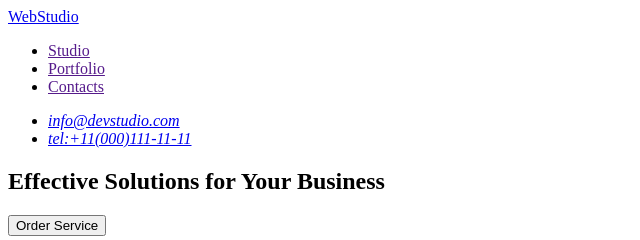
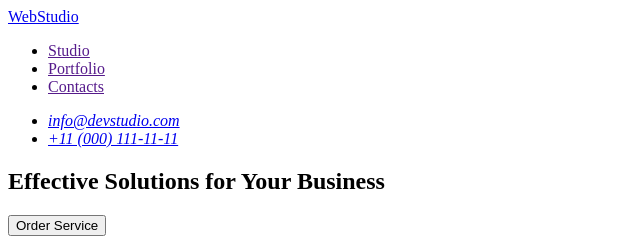
Before and after one commit to Oleksiy2301/goit-markup-hw-01, a plain HTML site: page index.html in a window 1280 px wide. Shown: the top 240 px of the page, 0-640 px from the left. Drawn offline with Linux system fonts and the light colour scheme.

Commit message:
Update index.html

```diff
--- a/index.html
+++ b/index.html
@@ -19,7 +19,7 @@
       <address>
         <ul>
           <li><a href="mailto:info@devstudio.com">info@devstudio.com</a></li>
-          <li><a href="tel:+11(000)111-11-11">tel:+11(000)111-11-11</a></li>
+          <li><a href="tel:+110001111111">+11 (000) 111-11-11</a></li>
         </ul>
       </address>
     </header>
```
